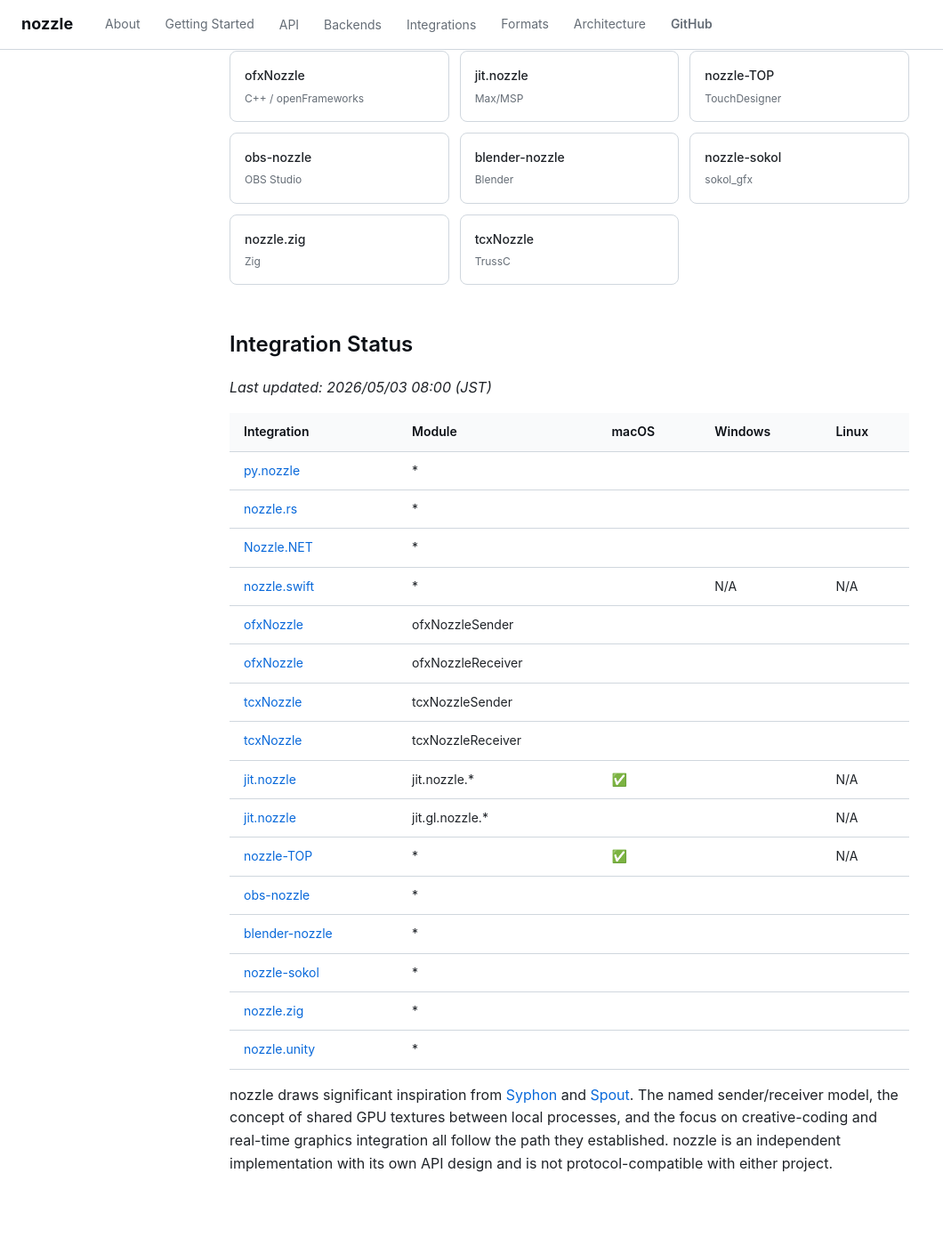
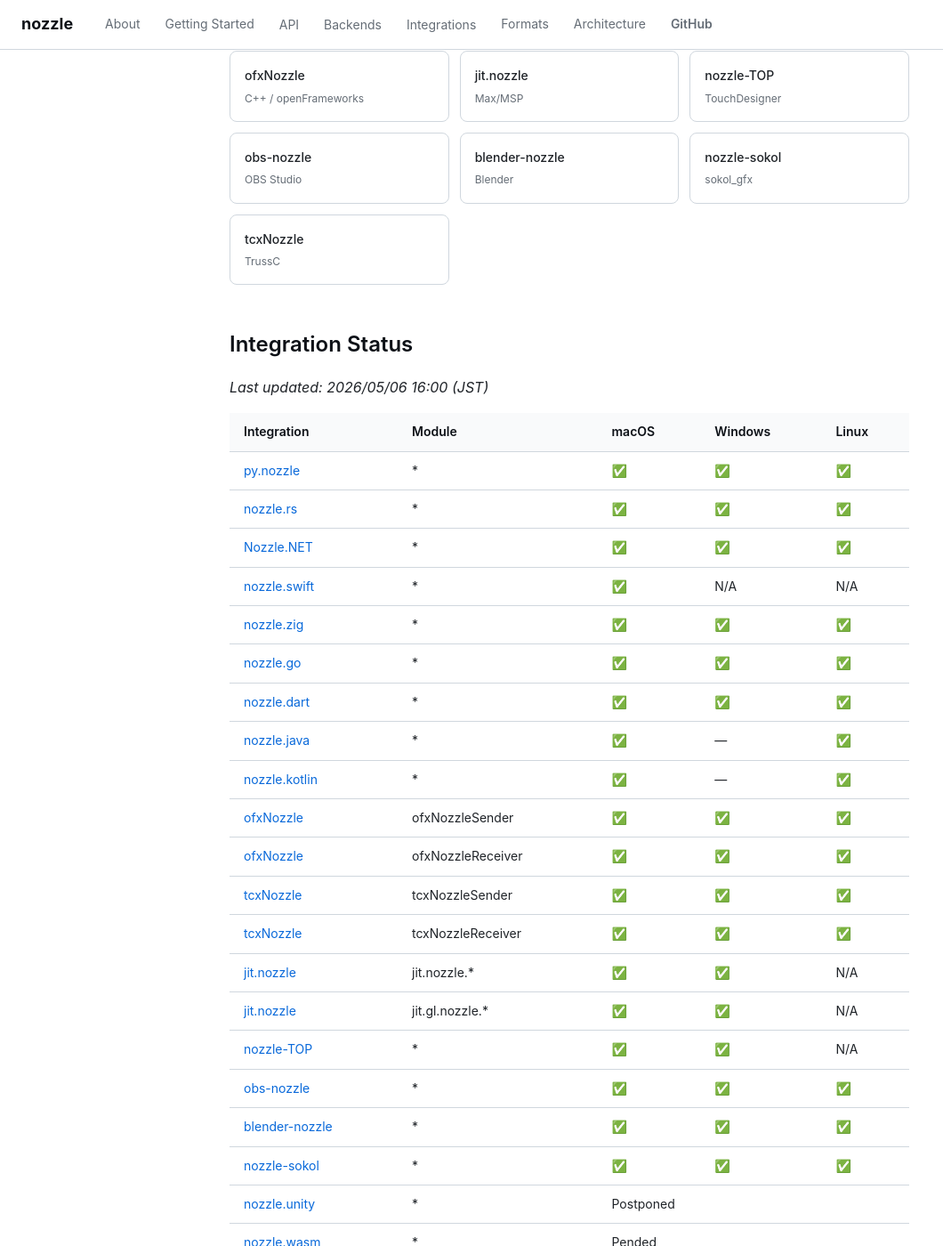
Before and after one commit to nozzle-io/.github, a Jekyll site: the page built from index.md, in a window 1280 px wide and 1400 px high, scrolled down 2014 px. Shown: the whole window at 89% size, without its empty margins (0-1060 px from the left). Built offline with Jekyll 4.4.1, drawn with Linux system fonts in a browser that asks for light colours.

Commit message:
update: add Go/Dart/Java/Kotlin to status table, fix zig duplicate
- Add nozzle.go, nozzle.dart, nozzle.java, nozzle.kotlin rows
- Fill in checkmarks for all integrations based on CI status
- Remove duplicate nozzle.zig entry in integrations grid
- Add nozzle.wasm (Pended) row
- Update timestamp

```diff
--- a/index.md
+++ b/index.md
@@ -112,35 +112,39 @@ auto info = frame.info();
   <a href="integrations/obs.html">obs-nozzle<span class="lang">OBS Studio</span></a>
   <a href="integrations/blender.html">blender-nozzle<span class="lang">Blender</span></a>
   <a href="integrations/sokol.html">nozzle-sokol<span class="lang">sokol_gfx</span></a>
-  <a href="integrations/zig.html">nozzle.zig<span class="lang">Zig</span></a>
   <a href="integrations/trussc.html">tcxNozzle<span class="lang">TrussC</span></a>
 </div>
 
 <h2>Integration Status</h2>
 
-<p><em>Last updated: 2026/05/03 08:00 (JST)</em></p>
+<p><em>Last updated: 2026/05/06 16:00 (JST)</em></p>
 
 <table>
   <thead>
     <tr><th>Integration</th><th>Module</th><th>macOS</th><th>Windows</th><th>Linux</th></tr>
   </thead>
   <tbody>
-    <tr><td><a href="https://github.com/nozzle-io/py.nozzle">py.nozzle</a></td><td>*</td><td></td><td></td><td></td></tr>
-    <tr><td><a href="https://github.com/nozzle-io/nozzle.rs">nozzle.rs</a></td><td>*</td><td></td><td></td><td></td></tr>
-    <tr><td><a href="https://github.com/nozzle-io/Nozzle.NET">Nozzle.NET</a></td><td>*</td><td></td><td></td><td></td></tr>
-    <tr><td><a href="https://github.com/nozzle-io/nozzle.swift">nozzle.swift</a></td><td>*</td><td></td><td>N/A</td><td>N/A</td></tr>
-    <tr><td><a href="https://github.com/nozzle-io/ofxNozzle">ofxNozzle</a></td><td>ofxNozzleSender</td><td></td><td></td><td></td></tr>
-    <tr><td><a href="https://github.com/nozzle-io/ofxNozzle">ofxNozzle</a></td><td>ofxNozzleReceiver</td><td></td><td></td><td></td></tr>
-    <tr><td><a href="https://github.com/nozzle-io/tcxNozzle">tcxNozzle</a></td><td>tcxNozzleSender</td><td></td><td></td><td></td></tr>
-    <tr><td><a href="https://github.com/nozzle-io/tcxNozzle">tcxNozzle</a></td><td>tcxNozzleReceiver</td><td></td><td></td><td></td></tr>
-    <tr><td><a href="https://github.com/nozzle-io/jit.nozzle">jit.nozzle</a></td><td>jit.nozzle.*</td><td>✅</td><td></td><td>N/A</td></tr>
-    <tr><td><a href="https://github.com/nozzle-io/jit.nozzle">jit.nozzle</a></td><td>jit.gl.nozzle.*</td><td></td><td></td><td>N/A</td></tr>
-    <tr><td><a href="https://github.com/nozzle-io/nozzle-TOP">nozzle-TOP</a></td><td>*</td><td>✅</td><td></td><td>N/A</td></tr>
-    <tr><td><a href="https://github.com/nozzle-io/obs-nozzle">obs-nozzle</a></td><td>*</td><td></td><td></td><td></td></tr>
-    <tr><td><a href="https://github.com/nozzle-io/blender-nozzle">blender-nozzle</a></td><td>*</td><td></td><td></td><td></td></tr>
-    <tr><td><a href="https://github.com/nozzle-io/nozzle-sokol">nozzle-sokol</a></td><td>*</td><td></td><td></td><td></td></tr>
-    <tr><td><a href="https://github.com/nozzle-io/nozzle.zig">nozzle.zig</a></td><td>*</td><td></td><td></td><td></td></tr>
-    <tr><td><a href="https://github.com/nozzle-io/nozzle.unity">nozzle.unity</a></td><td>*</td><td></td><td></td><td></td></tr>
+    <tr><td><a href="https://github.com/nozzle-io/py.nozzle">py.nozzle</a></td><td>*</td><td>✅</td><td>✅</td><td>✅</td></tr>
+    <tr><td><a href="https://github.com/nozzle-io/nozzle.rs">nozzle.rs</a></td><td>*</td><td>✅</td><td>✅</td><td>✅</td></tr>
+    <tr><td><a href="https://github.com/nozzle-io/Nozzle.NET">Nozzle.NET</a></td><td>*</td><td>✅</td><td>✅</td><td>✅</td></tr>
+    <tr><td><a href="https://github.com/nozzle-io/nozzle.swift">nozzle.swift</a></td><td>*</td><td>✅</td><td>N/A</td><td>N/A</td></tr>
+    <tr><td><a href="https://github.com/nozzle-io/nozzle.zig">nozzle.zig</a></td><td>*</td><td>✅</td><td>✅</td><td>✅</td></tr>
+    <tr><td><a href="https://github.com/nozzle-io/nozzle.go">nozzle.go</a></td><td>*</td><td>✅</td><td>✅</td><td>✅</td></tr>
+    <tr><td><a href="https://github.com/nozzle-io/nozzle.dart">nozzle.dart</a></td><td>*</td><td>✅</td><td>✅</td><td>✅</td></tr>
+    <tr><td><a href="https://github.com/nozzle-io/nozzle.java">nozzle.java</a></td><td>*</td><td>✅</td><td>—</td><td>✅</td></tr>
+    <tr><td><a href="https://github.com/nozzle-io/nozzle.kotlin">nozzle.kotlin</a></td><td>*</td><td>✅</td><td>—</td><td>✅</td></tr>
+    <tr><td><a href="https://github.com/nozzle-io/ofxNozzle">ofxNozzle</a></td><td>ofxNozzleSender</td><td>✅</td><td>✅</td><td>✅</td></tr>
+    <tr><td><a href="https://github.com/nozzle-io/ofxNozzle">ofxNozzle</a></td><td>ofxNozzleReceiver</td><td>✅</td><td>✅</td><td>✅</td></tr>
+    <tr><td><a href="https://github.com/nozzle-io/tcxNozzle">tcxNozzle</a></td><td>tcxNozzleSender</td><td>✅</td><td>✅</td><td>✅</td></tr>
+    <tr><td><a href="https://github.com/nozzle-io/tcxNozzle">tcxNozzle</a></td><td>tcxNozzleReceiver</td><td>✅</td><td>✅</td><td>✅</td></tr>
+    <tr><td><a href="https://github.com/nozzle-io/jit.nozzle">jit.nozzle</a></td><td>jit.nozzle.*</td><td>✅</td><td>✅</td><td>N/A</td></tr>
+    <tr><td><a href="https://github.com/nozzle-io/jit.nozzle">jit.nozzle</a></td><td>jit.gl.nozzle.*</td><td>✅</td><td>✅</td><td>N/A</td></tr>
+    <tr><td><a href="https://github.com/nozzle-io/nozzle-TOP">nozzle-TOP</a></td><td>*</td><td>✅</td><td>✅</td><td>N/A</td></tr>
+    <tr><td><a href="https://github.com/nozzle-io/obs-nozzle">obs-nozzle</a></td><td>*</td><td>✅</td><td>✅</td><td>✅</td></tr>
+    <tr><td><a href="https://github.com/nozzle-io/blender-nozzle">blender-nozzle</a></td><td>*</td><td>✅</td><td>✅</td><td>✅</td></tr>
+    <tr><td><a href="https://github.com/nozzle-io/nozzle-sokol">nozzle-sokol</a></td><td>*</td><td>✅</td><td>✅</td><td>✅</td></tr>
+    <tr><td><a href="https://github.com/nozzle-io/nozzle.unity">nozzle.unity</a></td><td>*</td><td colspan="3">Postponed</td></tr>
+    <tr><td><a href="https://github.com/nozzle-io/nozzle.wasm">nozzle.wasm</a></td><td>*</td><td colspan="3">Pended</td></tr>
   </tbody>
 </table>
 
```
